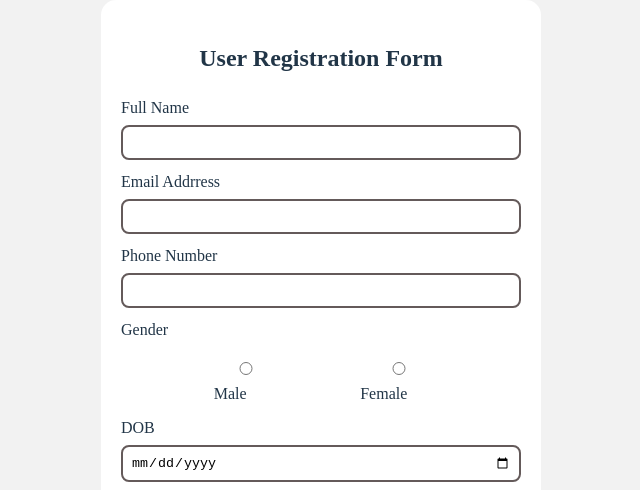
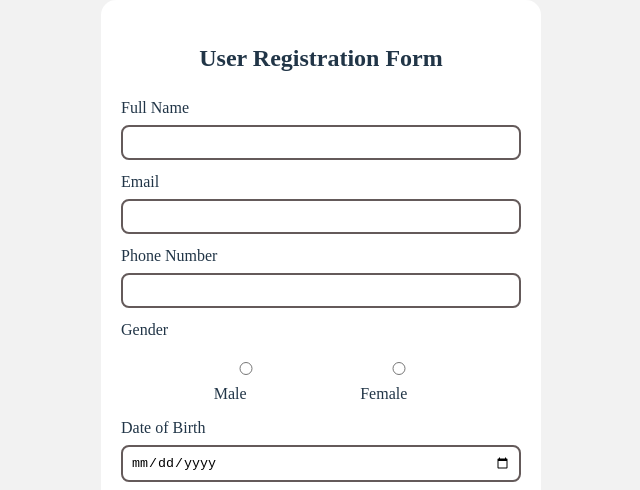
Before and after one commit to Kiranm2002/FullStack_prac, a React (Vite) app in the folder frontend/react-app/: page / in a window 1280 px wide. Shown: the top 490 px of the page, without its empty margins (319-959 px from the left). Built offline with nearby package versions, Linux system fonts and the light colour scheme.

Commit message:
CI/CD testing

```diff
--- a/frontend/react-app/src/App.jsx
+++ b/frontend/react-app/src/App.jsx
@@ -62,7 +62,7 @@ function App() {
         <label>Full Name</label>
         <input type="text" name="fullname" required onChange={handleChange} />
 
-        <label>Email Addrress</label>
+        <label>Email </label>
         <input type="email" name="email" required onChange={handleChange} />
 
         <label>Phone Number</label>
@@ -91,7 +91,7 @@ function App() {
           </label>
         </div>
 
-        <label>DOB</label>
+        <label>Date of Birth</label>
         <input type="date" name="dob" required onChange={handleChange} />
 
         <label>Address</label>
```
